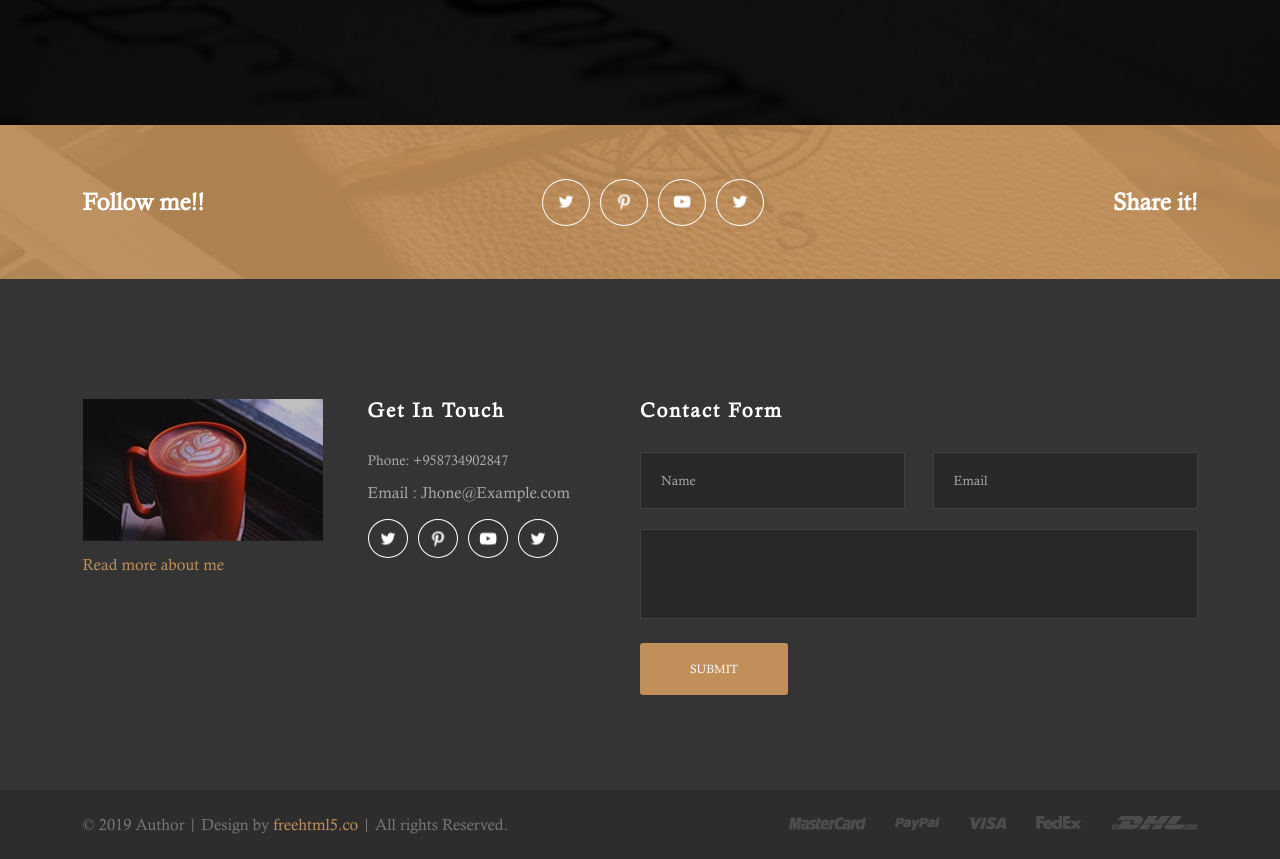
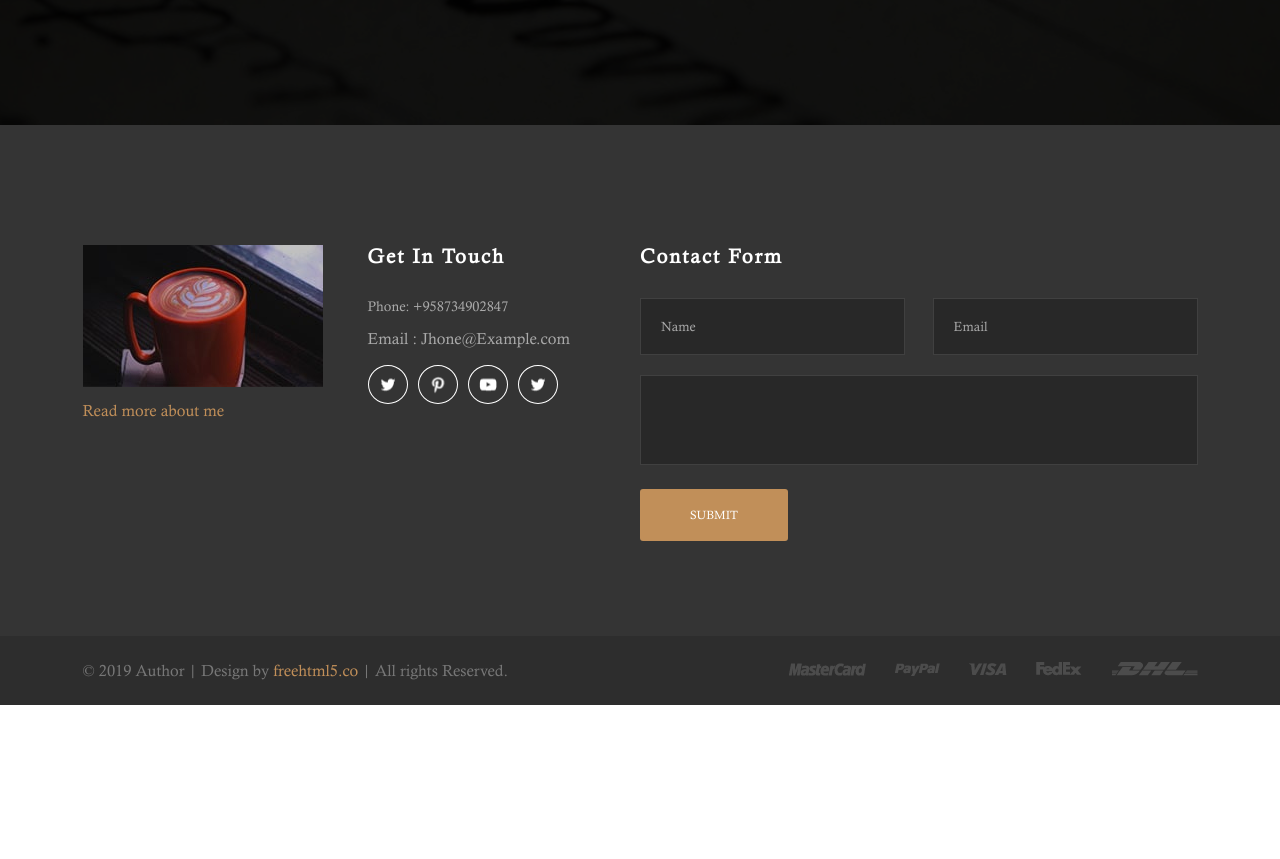
Before and after one commit to sumanthu-sundaresan/website, a plain HTML site: page index.html in a window 1280 px wide. Shown: the part 5440-6299 px from the top of the page. After the commit the page ends 6145 px from the top, so only its background shows below. Drawn offline with Linux system fonts and the light colour scheme.

Commit message:
My old content

```diff
--- a/index.html
+++ b/index.html
@@ -324,22 +324,7 @@
 	</section>
 	<!-- Quotes end -->
 
-	<!-- Social -->
-	<section class="fh5co-social">
-		<div class="site-container">
-			<div class="social">
-				<h5>Follow me!!</h5>
-				<div class="social-icons">
-					<a href="#" target="_blank"><img src="./images/social-twitter.png" alt="social icon"></a>
-					<a href="#" target="_blank"><img src="./images/social-pinterest.png" alt="social icon"></a>
-					<a href="#" target="_blank"><img src="./images/social-youtube.png" alt="social icon"></a>
-					<a href="#" target="_blank"><img src="./images/social-twitter.png" alt="social icon"></a>
-				</div>
-				<h5>Share it!</h5>
-			</div>
-		</div>
-	</section>
-	<!-- Social -->
+
 
 	<!-- Footer -->
 	<footer class="site-footer">
```
